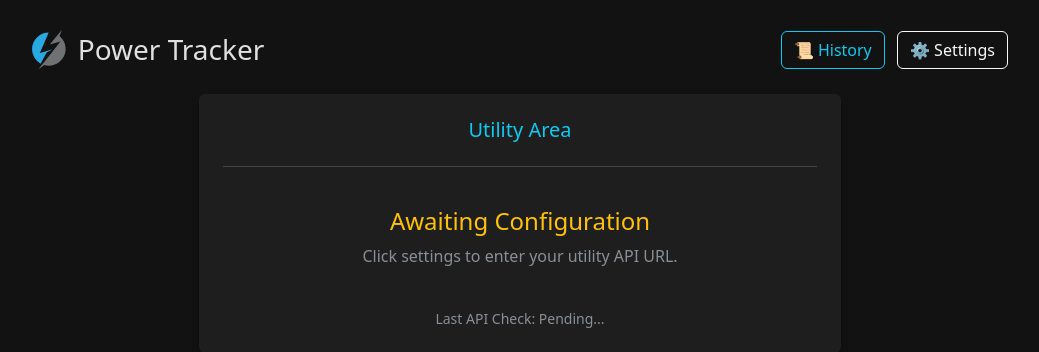
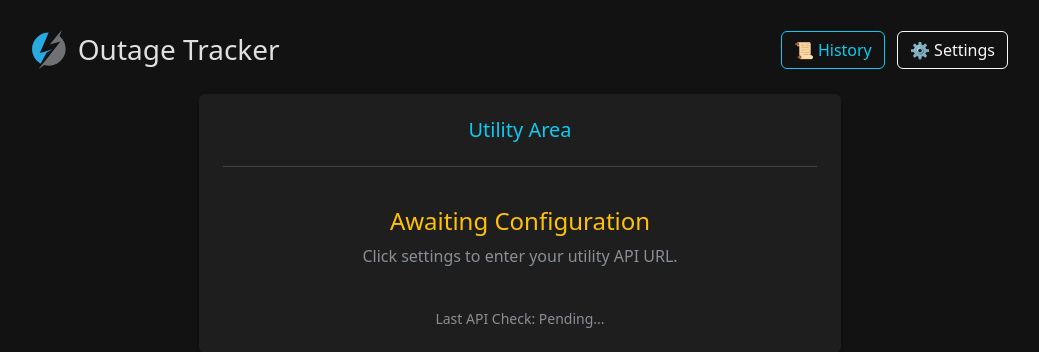
Before and after one commit to NightHawkATL/outage-tracker, a Flask app: page / in a window 1280 px wide. Shown: the top 352 px of the page, without its empty margins (120-1159 px from the left). Run offline with Flask 3, Linux system fonts and the light colour scheme.

Commit message:
Update templates/index.html

```diff
--- a/templates/index.html
+++ b/templates/index.html
@@ -3,7 +3,7 @@
 <head>
     <meta charset="UTF-8">
     <meta name="viewport" content="width=device-width, initial-scale=1.0">
-    <title>Power Tracker</title>
+    <title>Outage Tracker</title>
     <link rel="icon" href="{{ url_for('static', filename='favicon.ico') }}" type="image/x-icon">
     <link href="https://cdn.jsdelivr.net/npm/bootstrap@5.3.0/dist/css/bootstrap.min.css" rel="stylesheet">
     <style>
@@ -21,11 +21,11 @@
 <body>
     <div class="container" style="max-width: 1000px;">
 
-        <!-- Updated Header with Centered Tailscale Badge -->
+        <!-- Updated Header -->
         <div class="d-flex flex-column flex-md-row justify-content-between align-items-center mb-4 gap-3">
             <h2 class="mb-0 d-flex align-items-center fs-3">
                 <img src="{{ url_for('static', filename='logo.svg') }}" alt="Logo" style="height: 40px; margin-right: 12px;">
-                <span class="d-none d-sm-inline">Power Tracker</span>
+                <span class="d-none d-sm-inline">Outage Tracker</span>
             </h2>
 
             {% if config.ts_authkey %}
```
